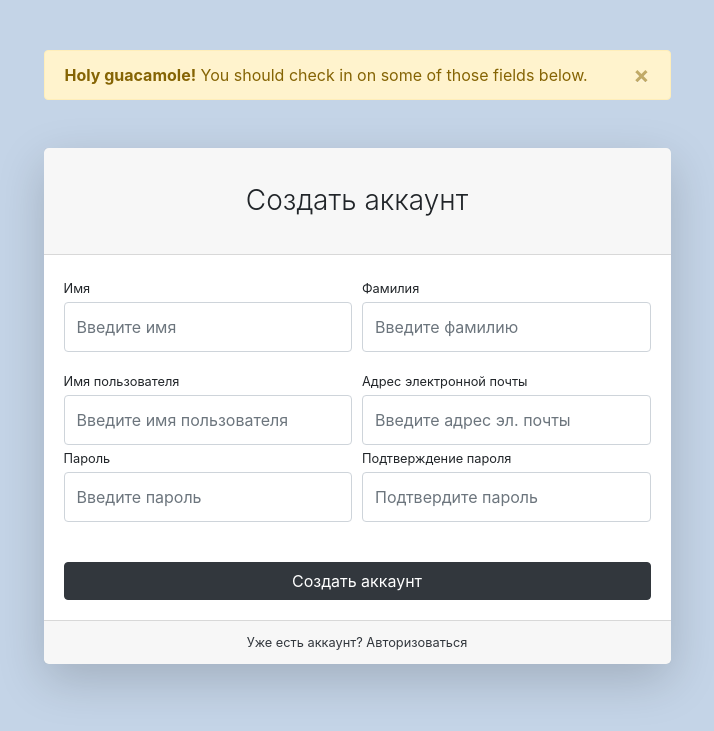
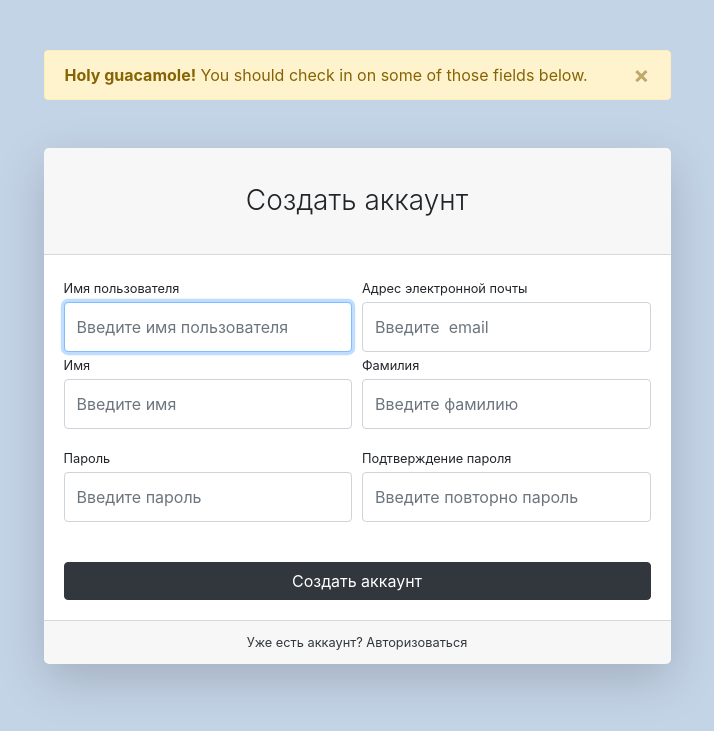
Before and after one commit to magdychserg/django, a Django app: page /users/register/ in a window 1280 px wide. Shown: the top 731 px of the page, without its empty margins (283-997 px from the left). Run offline with Django 3.2, Linux system fonts and the light colour scheme; some libraries are stand-ins or nearby versions.

Commit message:
add register

```diff
--- a/geekshop/authapp/forms.py
+++ b/geekshop/authapp/forms.py
@@ -1,4 +1,4 @@
-from django.contrib.auth.forms import AuthenticationForm
+from django.contrib.auth.forms import AuthenticationForm, UserCreationForm
 
 from authapp.models import User
 
@@ -16,8 +16,20 @@ class UserLoginForm(AuthenticationForm):
         for fields_name, fields in self.fields.items():
             fields.widget.attrs['class']= 'form-control py-4'
 
-class UserRegisterForm(AuthenticationForm):
+class UserRegisterForm(UserCreationForm):
     pass
-    # class Meta:
-    #     model = User
-    #     fields = ('username', 'password')
+    class Meta:
+        model = User
+        fields = ('username','email','first_name','last_name', 'password1','password2')
+
+
+    def __init__(self, *args, **kwargs):
+        super(UserRegisterForm, self).__init__(*args, **kwargs)
+        self.fields['username'].widget.attrs['placeholder'] = 'Введите имя пользователя'
+        self.fields['email'].widget.attrs['placeholder'] = 'Введите  email'
+        self.fields['first_name'].widget.attrs['placeholder'] = 'Введите имя'
+        self.fields['last_name'].widget.attrs['placeholder'] = 'Введите фамилию'
+        self.fields['password1'].widget.attrs['placeholder'] = 'Введите пароль'
+        self.fields['password2'].widget.attrs['placeholder'] = 'Введите повторно пароль'
+        for fields_name, fields in self.fields.items():
+            fields.widget.attrs['class'] = 'form-control py-4'
--- a/geekshop/authapp/templates/authapp/register.html
+++ b/geekshop/authapp/templates/authapp/register.html
@@ -13,52 +13,46 @@
                             <div class="card-header"><h3 class="text-center font-weight-light my-4">Создать аккаунт</h3>
                             </div>
                             <div class="card-body">
-                                <form>
+                                <form action="{% url 'authapp:register' %}" method="post">
+                                    {% csrf_token %}
                                     <div class="form-row">
                                         <div class="col-md-6">
-                                            <div class="form-group">
-                                                <label class="small mb-1" for="inputFirstName">Имя</label>
-                                                <input class="form-control py-4" id="inputFirstName" type="text"
-                                                       placeholder="Введите имя"/>
-                                            </div>
+                                            <label class="small mb-1" for="{{ form.username.id_for_label }}">Имя пользователя</label>
+                                            {{ form.username }}
                                         </div>
                                         <div class="col-md-6">
-                                            <div class="form-group">
-                                                <label class="small mb-1" for="inputLastName">Фамилия</label>
-                                                <input class="form-control py-4" id="inputLastName" type="text"
-                                                       placeholder="Введите фамилию"/>
-                                            </div>
-                                        </div>
-                                    </div>
-                                    <div class="form-row">
-                                        <div class="col-md-6">
-                                            <label class="small mb-1" for="inputUsername">Имя пользователя</label>
-                                            <input class="form-control py-4" id="inputUsername" type="text"
-                                                   aria-describedby="usernameHelp"
-                                                   placeholder="Введите имя пользователя"/>
-                                        </div>
-                                        <div class="col-md-6">
-                                            <label class="small mb-1" for="inputEmailAddress">Адрес электронной
+                                            <label class="small mb-1" for="{{ form.email.id_for_label }}">Адрес электронной
                                                 почты</label>
-                                            <input class="form-control py-4" id="inputEmailAddress" type="email"
-                                                   aria-describedby="emailHelp"
-                                                   placeholder="Введите адрес эл. почты"/>
+                                            {{ form.email }}
                                         </div>
                                     </div>
                                     <div class="form-row">
                                         <div class="col-md-6">
                                             <div class="form-group">
-                                                <label class="small mb-1" for="inputPassword">Пароль</label>
-                                                <input class="form-control py-4" id="inputPassword" type="password"
-                                                       placeholder="Введите пароль"/>
+                                                <label class="small mb-1" for="{{ form.first_name.id_for_label }}">Имя</label>
+                                                {{ form.first_name }}
                                             </div>
                                         </div>
                                         <div class="col-md-6">
                                             <div class="form-group">
-                                                <label class="small mb-1" for="inputConfirmPassword">Подтверждение
+                                                <label class="small mb-1" for="{{ form.last_name.id_for_label }}">Фамилия</label>
+                                                {{ form.last_name }}
+                                            </div>
+                                        </div>
+                                    </div>
+
+                                    <div class="form-row">
+                                        <div class="col-md-6">
+                                            <div class="form-group">
+                                                <label class="small mb-1" for="{{ form.password1.id_for_label }}">Пароль</label>
+                                                {{ form.password1 }}
+                                            </div>
+                                        </div>
+                                        <div class="col-md-6">
+                                            <div class="form-group">
+                                                <label class="small mb-1" for="{{ form.password2.id_for_label }}">Подтверждение
                                                     пароля</label>
-                                                <input class="form-control py-4" id="inputConfirmPassword"
-                                                       type="password" placeholder="Подтвердите пароль"/>
+                                                {{ form.password2 }}
                                             </div>
                                         </div>
                                     </div>
--- a/geekshop/authapp/views.py
+++ b/geekshop/authapp/views.py
@@ -5,7 +5,7 @@ from django.shortcuts import render
 # Create your views here.
 from django.urls import reverse
 
-from authapp.forms import UserLoginForm
+from authapp.forms import UserLoginForm, UserRegisterForm
 
 
 def login(request):
@@ -18,6 +18,8 @@ def login(request):
             if user.is_active:
                 auth.login(request,user)
                 return HttpResponseRedirect(reverse('index'))
+        else:
+            print(form.errors)
     else:
         form = UserLoginForm()
     context = {
@@ -28,8 +30,17 @@ def login(request):
     return render(request, 'authapp/login.html', context)
 
 def register(request):
+    if request.method=='POST':
+        form = UserRegisterForm(data=request.POST)
+        if form.is_active:
+            auth.login(request,form)
+            return HttpResponseRedirect(reverse('authapp:login'))
+        else:
+            print(form.errors)
+    else:
+        form = UserRegisterForm()
     context = {
-        'title' : 'Geekshop | Register'
-
+        'title' : 'Geekshop | Register',
+        'form': form
     }
     return render(request, 'authapp/register.html', context)
```
Also changed, not shown: geekshop/authapp/templates/authapp/login.html (+4 -6 lines).
